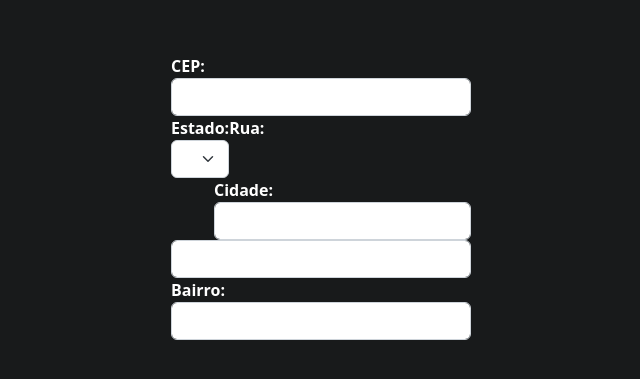
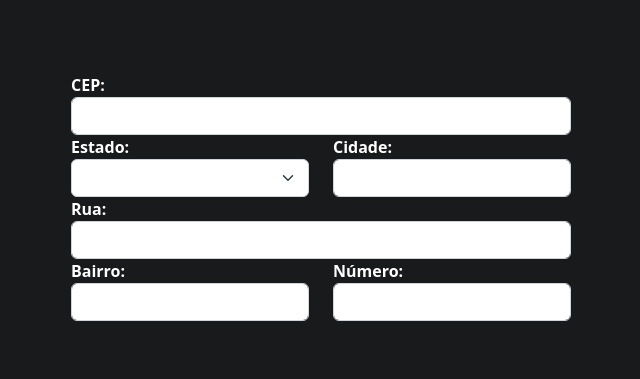
Before and after one commit to marcusduraes/cep-autocomplete, a website: page index.html in a window 1280 px wide. Shown: the part 203-582 px from the top of the page, without its empty margins (319-959 px from the left). Drawn offline with nearby package versions, Linux system fonts and the light colour scheme; no server answers.

Commit message:
second commit

```diff
--- a/index.html
+++ b/index.html
@@ -9,6 +9,7 @@
     <link href="https://cdn.jsdelivr.net/npm/bootstrap@5.2.3/dist/css/bootstrap.min.css" rel="stylesheet"
         integrity="sha384-rbsA2VBKQhggwzxH7pPCaAqO46MgnOM80zW1RWuH61DGLwZJEdK2Kadq2F9CUG65" crossorigin="anonymous">
     <script defer src="dist/index.js"></script>
+
     <style>
         html,
         body {
@@ -23,34 +24,50 @@
             background-color: #181a1b;
         }
     </style>
+
 </head>
 
 <body class="d-flex justify-content-center align-items-center">
-    <div class="d-block  my-3 mx-auto" style="width: 300px; height:auto">
-        <div>
+
+    <div class="d-block  my-3 mx-3" style="width: 500px; height:auto">
+        <div class="col-12">
             <label for="cep">CEP:</label>
             <input class="form-control" type="text" name="cep" id="cep">
         </div>
 
-        <div class="float-start">
+        <div class="form-group row">
+
+            <div class="col-6">
                 <label for="uf">Estado:</label>
                 <select class="form-select" name="uf" id="uf"></select>
             </div>
 
-        <div class="float-end">
+            <div class="col-6">
                 <label for="cidade" class="d-block">Cidade:</label>
                 <input class="form-control" type="text" name="cidade" id="cidade">
             </div>
 
-        <div>
+        </div>
+
+
+        <div class="form-group row">
+
+            <div class="col-12">
                 <label for="cidade" class="d-block">Rua:</label>
                 <input class="form-control" type="text" name="rua" id="rua">
             </div>
 
-        <div>
+            <div class="col-6">
                 <label for="cidade" class="d-block">Bairro:</label>
                 <input class="form-control" type="text" name="bairro" id="bairro">
             </div>
+
+            <div class="col-6">
+                <label for="numero">Número:</label>
+                <input class="form-control" type="number" name="numero" id="numero">
+            </div>
+        </div>
+
     </div>
 </body>
 
--- a/index.ts
+++ b/index.ts
@@ -42,6 +42,7 @@ ufList();
 const rua = document.querySelector("#rua") as HTMLInputElement;
 const bairro = document.querySelector("#bairro") as HTMLInputElement;
 const cidade = document.querySelector("#cidade") as HTMLInputElement;
+const numero = document.querySelector("#numero") as HTMLInputElement;
 const select = document.querySelector("#uf") as HTMLSelectElement;
 
 const uf = (data: Array<string>) => {
@@ -62,7 +63,7 @@ cep?.addEventListener("keyup", (e) => {
     e.key !== "ArrowLeft" &&
     e.key !== "ArrowRight"
   ) {
-    cep.blur();
+    numero.focus();
     endpoints.viacep = `https://viacep.com.br/ws/${cep.value}/json`;
     cepInfo();
   }
```
Also changed, not shown: dist/index.js. Lines whose indentation alone changed are shown as unchanged.
